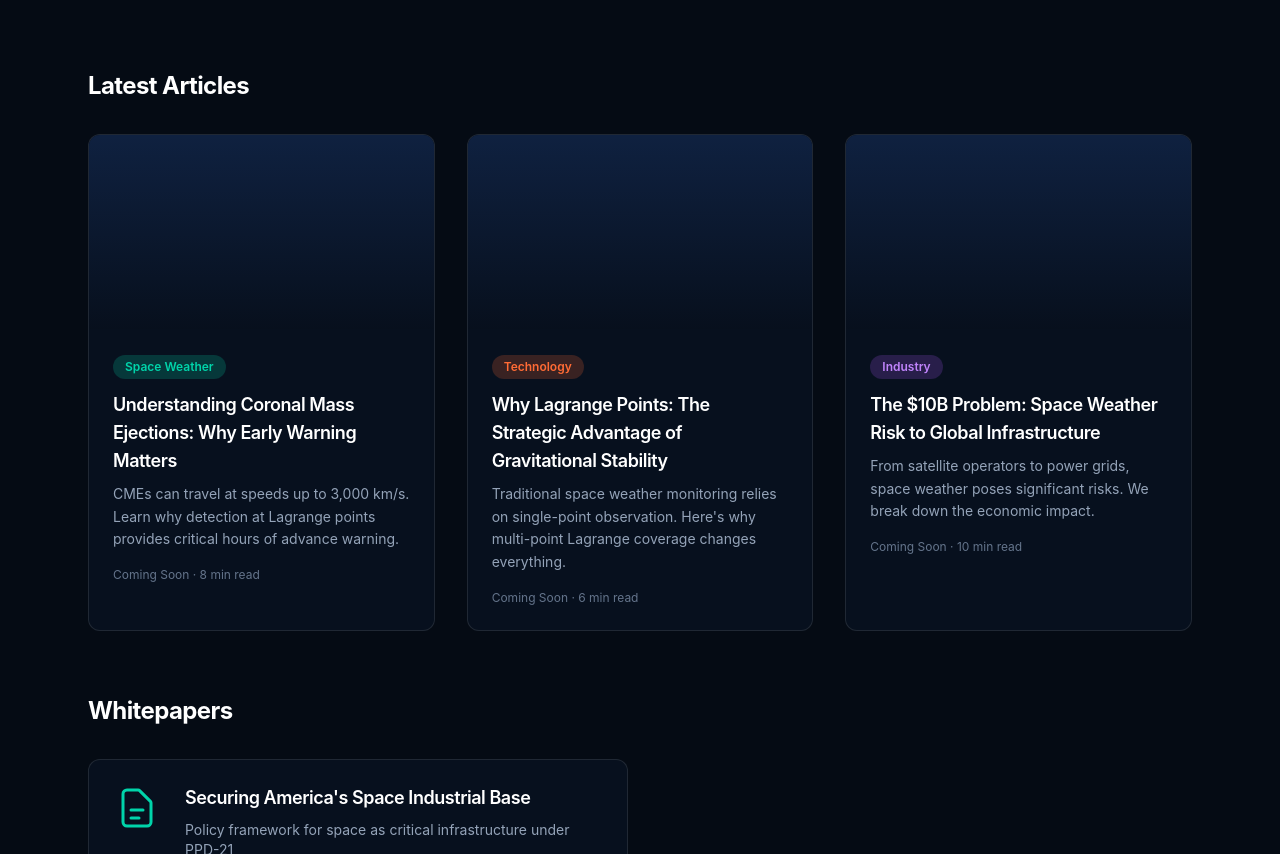
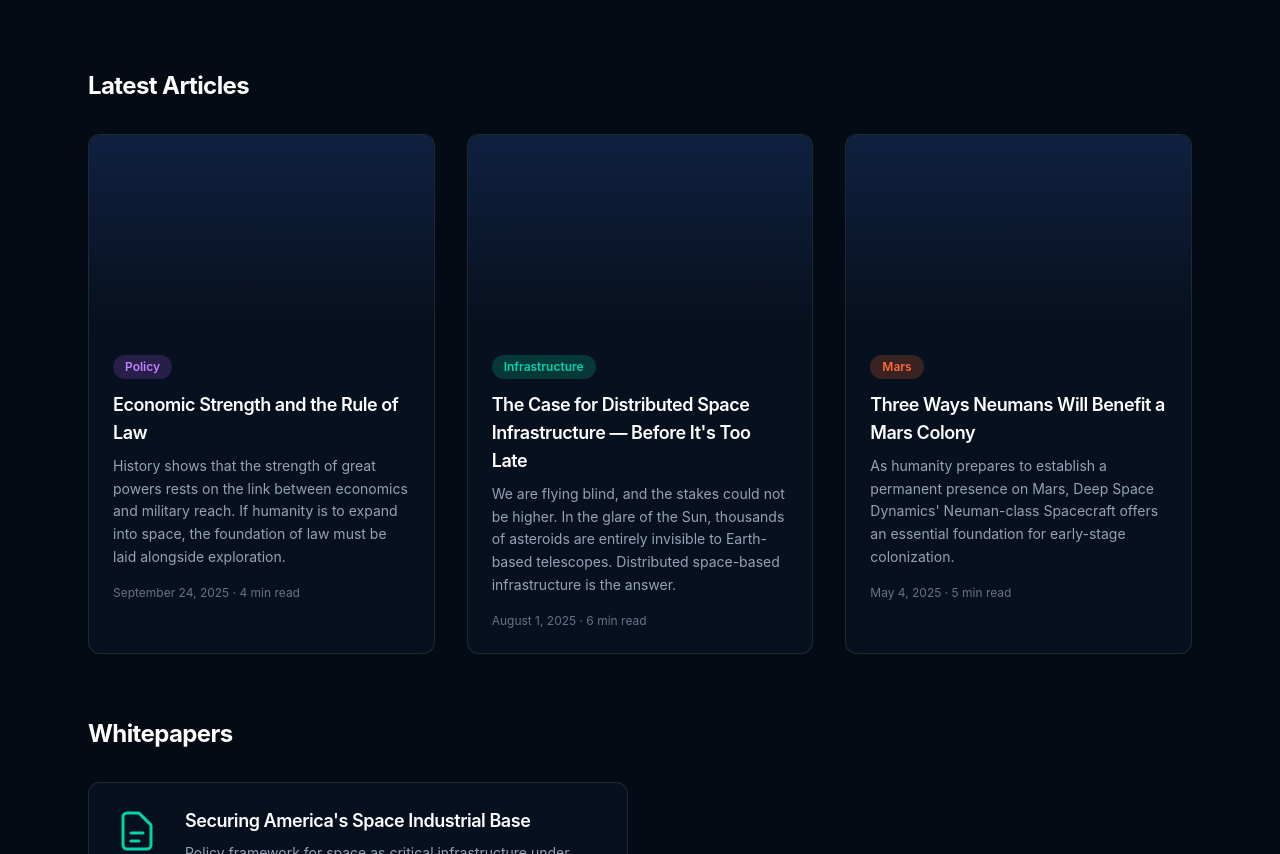
Before and after one commit to tommytoyou/deep-space-dynamics, a React (Create React App) app: page /resources in a window 1280 px wide. Shown: the part 440-1294 px from the top of the page. Built offline with nearby package versions, Linux system fonts and the light colour scheme; the HTML template or start-up script is replaced by a standard one.

Commit message:
Add Fragile Blue Dot blog posts

```diff
--- a/src/pages/Resources.jsx
+++ b/src/pages/Resources.jsx
@@ -45,8 +45,14 @@ const TabButton = ({ active, onClick, children }) => (
 );
 
 // Blog Card Component
-const BlogCard = ({ category, categoryVariant, title, excerpt, meta }) => (
-  <article className="bg-navy-800/50 rounded-xl overflow-hidden border border-white/10 hover:border-accent/30 transform hover:scale-[1.02] transition-all duration-300 group">
+const BlogCard = ({ category, categoryVariant, title, excerpt, meta, link }) => (
+  <a
+    href={link}
+    target="_blank"
+    rel="noopener noreferrer"
+    className="block"
+  >
+    <article className="bg-navy-800/50 rounded-xl overflow-hidden border border-white/10 hover:border-accent/30 transform hover:scale-[1.02] transition-all duration-300 group h-full">
       {/* Image Placeholder */}
       <div className="aspect-video bg-navy-700 relative">
         <div className="absolute inset-0 bg-gradient-to-t from-navy-900/80 to-transparent" />
@@ -66,6 +72,7 @@ const BlogCard = ({ category, categoryVariant, title, excerpt, meta }) => (
         </p>
       </div>
     </article>
+  </a>
 );
 
 // Whitepaper Card Component
@@ -121,25 +128,28 @@ const Resources = () => {
 
   const blogPosts = [
     {
-      category: 'Space Weather',
-      categoryVariant: 'accent',
-      title: 'Understanding Coronal Mass Ejections: Why Early Warning Matters',
-      excerpt: 'CMEs can travel at speeds up to 3,000 km/s. Learn why detection at Lagrange points provides critical hours of advance warning.',
-      meta: 'Coming Soon · 8 min read',
+      category: 'Policy',
+      categoryVariant: 'purple',
+      title: 'Economic Strength and the Rule of Law',
+      excerpt: 'History shows that the strength of great powers rests on the link between economics and military reach. If humanity is to expand into space, the foundation of law must be laid alongside exploration.',
+      meta: 'September 24, 2025 · 4 min read',
+      link: 'https://www.linkedin.com/pulse/economic-strength-rule-law-tom-erickson--aplke/',
     },
     {
-      category: 'Technology',
-      categoryVariant: 'solar',
-      title: 'Why Lagrange Points: The Strategic Advantage of Gravitational Stability',
-      excerpt: "Traditional space weather monitoring relies on single-point observation. Here's why multi-point Lagrange coverage changes everything.",
-      meta: 'Coming Soon · 6 min read',
+      category: 'Infrastructure',
+      categoryVariant: 'accent',
+      title: 'The Case for Distributed Space Infrastructure — Before It\'s Too Late',
+      excerpt: 'We are flying blind, and the stakes could not be higher. In the glare of the Sun, thousands of asteroids are entirely invisible to Earth-based telescopes. Distributed space-based infrastructure is the answer.',
+      meta: 'August 1, 2025 · 6 min read',
+      link: 'https://www.linkedin.com/pulse/case-distributed-space-infrastructure-before-its-too-late-erickson--wthbe/',
     },
     {
-      category: 'Industry',
-      categoryVariant: 'purple',
-      title: 'The $10B Problem: Space Weather Risk to Global Infrastructure',
-      excerpt: 'From satellite operators to power grids, space weather poses significant risks. We break down the economic impact.',
-      meta: 'Coming Soon · 10 min read',
+      category: 'Mars',
+      categoryVariant: 'solar',
+      title: 'Three Ways Neumans Will Benefit a Mars Colony',
+      excerpt: 'As humanity prepares to establish a permanent presence on Mars, Deep Space Dynamics\' Neuman-class Spacecraft offers an essential foundation for early-stage colonization.',
+      meta: 'May 4, 2025 · 5 min read',
+      link: 'https://www.linkedin.com/pulse/three-ways-neumans-benefit-mars-colony-tom-erickson-jys4e/',
     },
   ];
 
@@ -208,6 +218,7 @@ const Resources = () => {
                     title={post.title}
                     excerpt={post.excerpt}
                     meta={post.meta}
+                    link={post.link}
                   />
                 ))}
               </div>
```
Also changed, not shown: 7 other files (tests, documents, lock files or other folders). Lines whose indentation alone changed are shown as unchanged.
